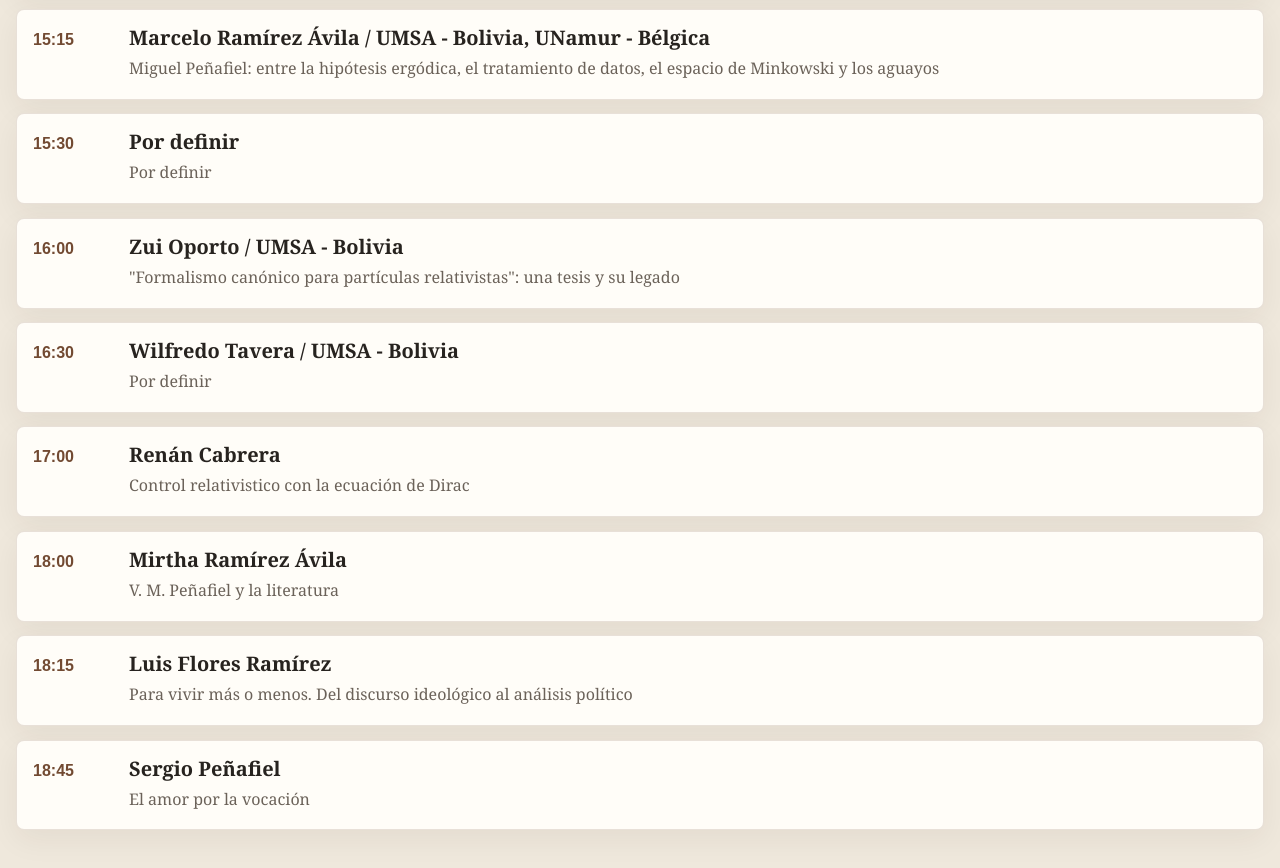
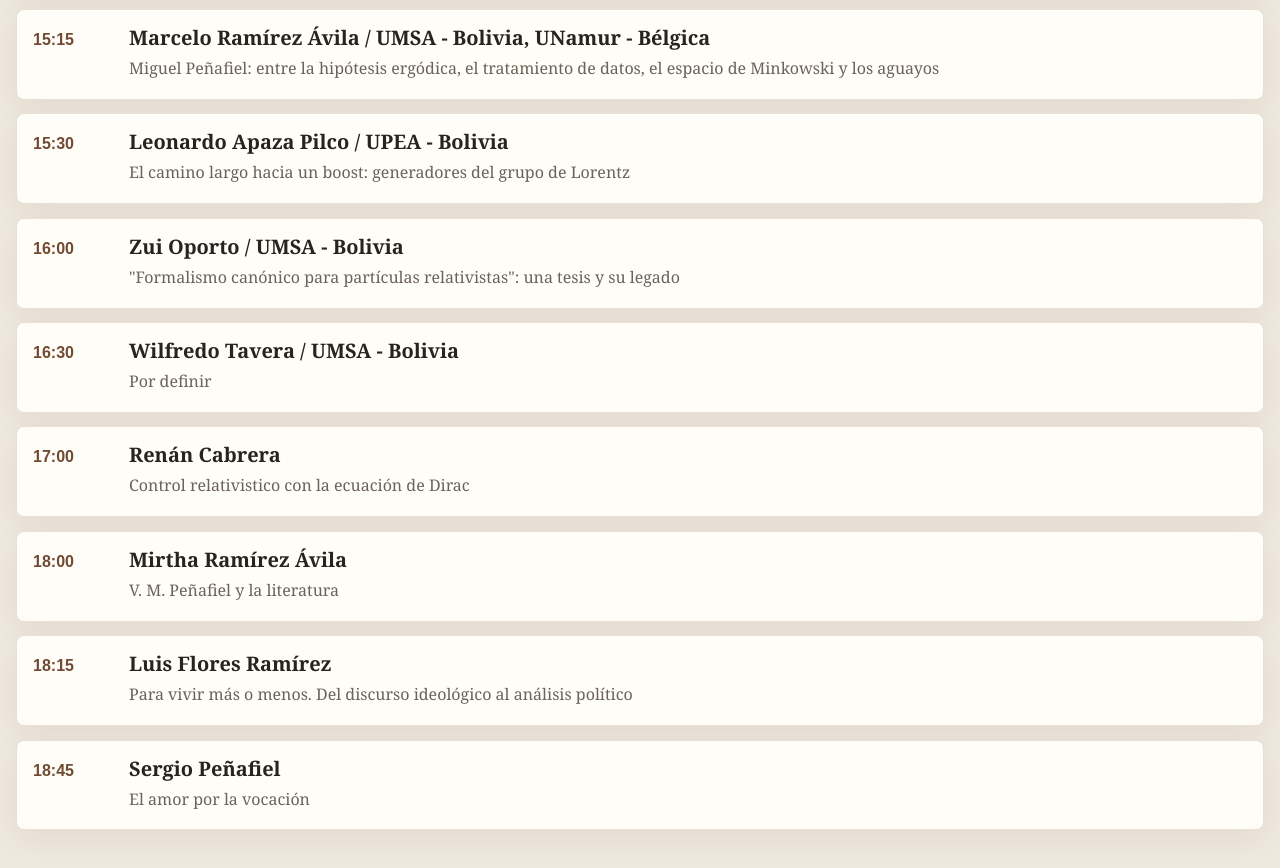
Before and after one commit to mlpenafiel/vmpenafiel, a plain HTML site: page index.html in a window 1280 px wide. Shown: the part 2060-2928 px from the top of the page. Drawn offline with Linux system fonts and the light colour scheme; files whose address does not match are found by name.

Commit message:
Update index.html
Leonardo's talk

```diff
--- a/index.html
+++ b/index.html
@@ -165,8 +165,8 @@
       <article class="program-item">
         <time>15:30</time>
         <div>
-          <h3>Por definir</h3>
-          <p>Por definir</p>
+          <h3>Leonardo Apaza Pilco / UPEA - Bolivia</h3>
+          <p>El camino largo hacia un boost: generadores del grupo de Lorentz</p>
         </div>
       </article>
 
```
